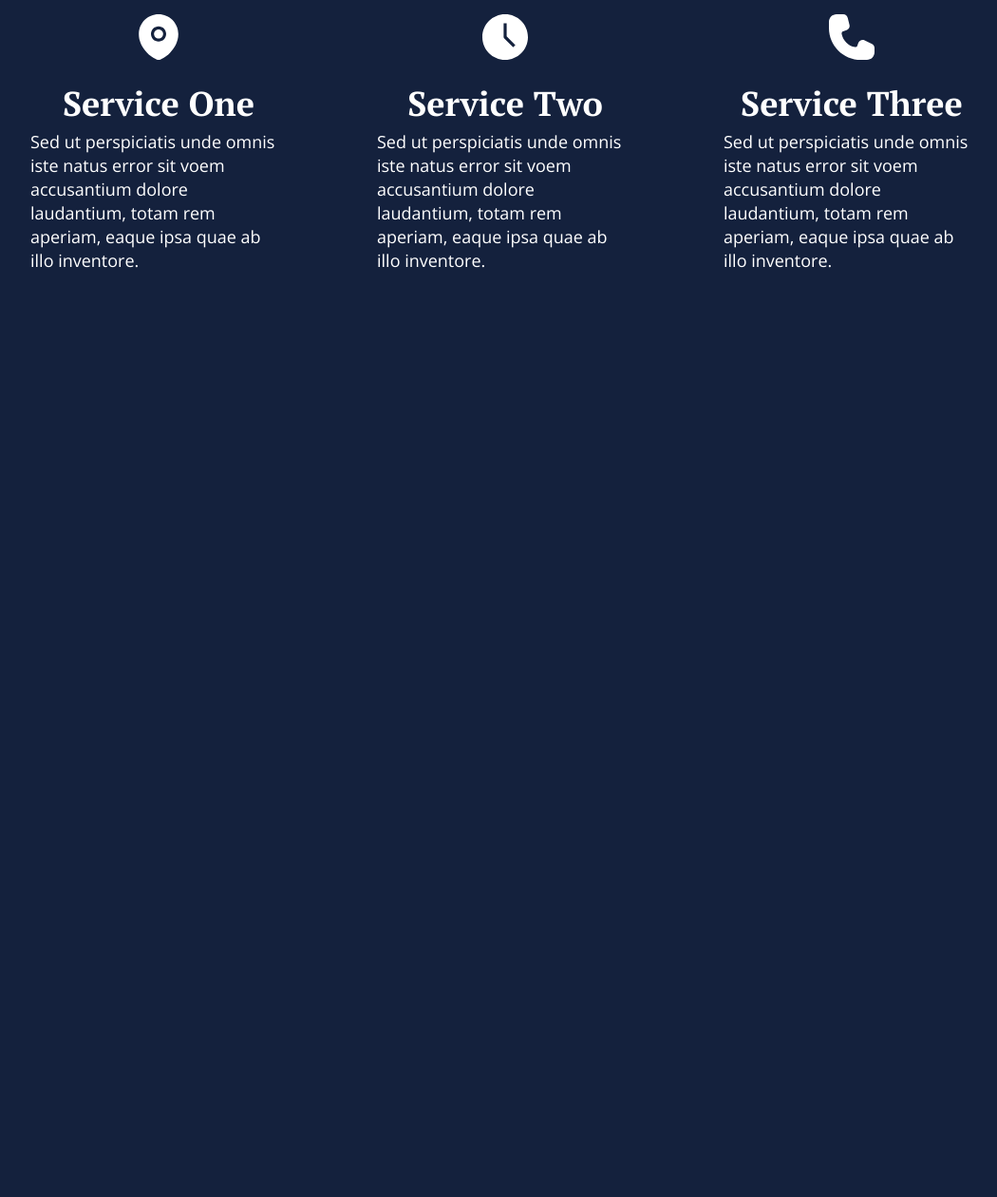
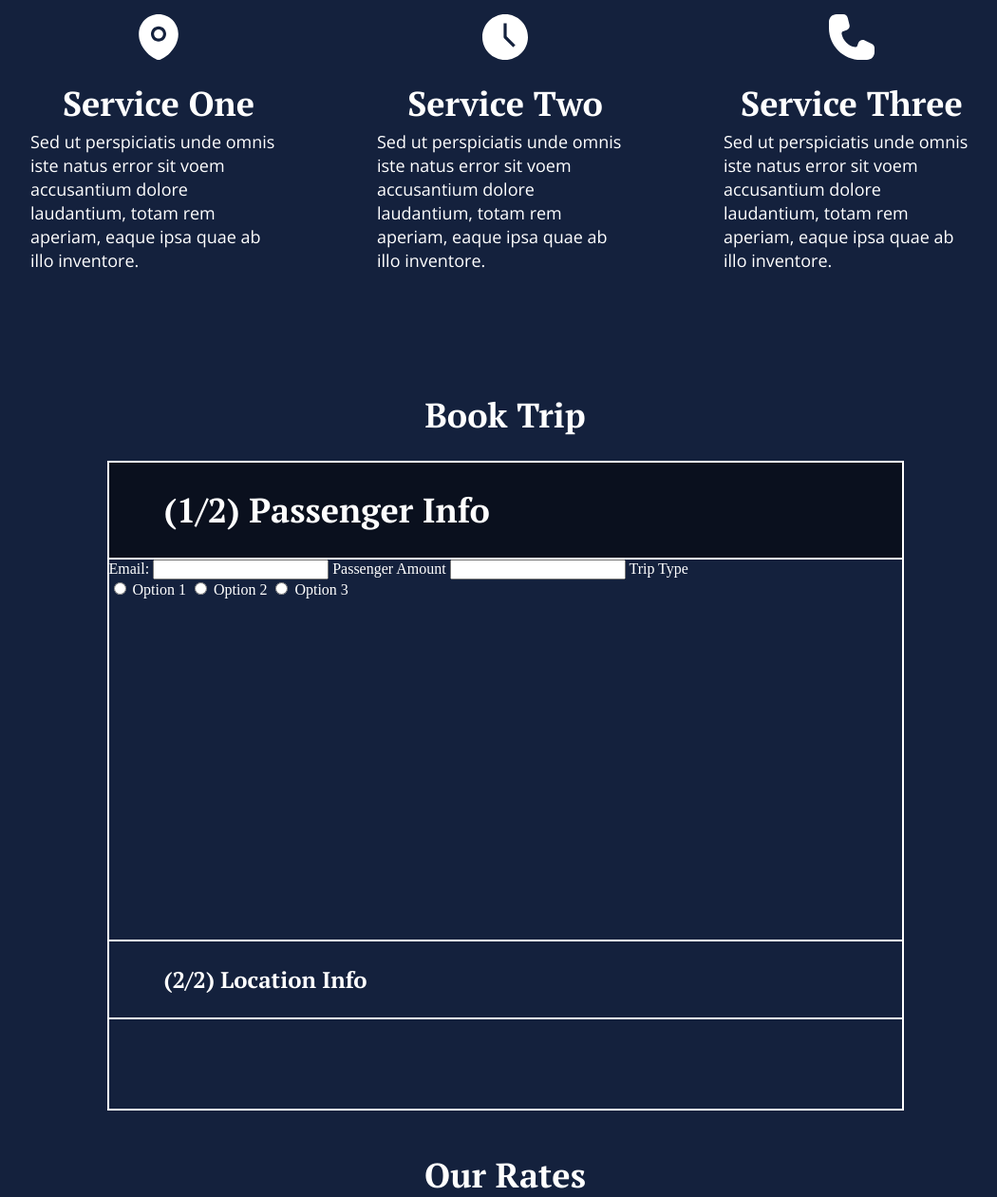
Before and after one commit to danialhasan/car-site, a plain HTML site: page index.html in a window 1280 px wide. Shown: the part 879-2139 px from the top of the page at 95% size, without its empty margins (108-1158 px from the left). Before the commit the page ends 1298 px from the top, so only its background shows below. Drawn offline with nearby package versions, Linux system fonts and the light colour scheme; a web font is replaced by a local one.

Commit message:
almost done desktop

```diff
--- a/index.html
+++ b/index.html
@@ -28,6 +28,9 @@
     <div class="main-image">
     </div>
     <h2 class="service_header">Our Services</h2>
+
+    <!-- div.service_item_container>div.service_item*3>div.service_item_icon_container>img.service_item_icon^^div.service_item_text_container>h2^p -->
+
     <div class="service_item_container">
         <div class="service_item">
             <div class="service_item_icon_container">
@@ -60,8 +63,34 @@
             </div>
         </div>
     </div>
-    <div id="form_container"></div>
+    <h2 class="form-header">Book Trip</h2>
+    <div id="form_container">
+        <div id="form_passenger_container" class="active">
+            <div class="form_passenger_header_container" >
+                <h2 class="active-header">(1/2) Passenger Info</h2>
+            </div>
+            <label for="email">Email:</label>
+            <input type="text" id="emailInput" name="email">
 
+            <label for="passengerAmount"> Passenger Amount</label>
+            <input type="text" id="passengerAmountInput" name="passengerAmount">
+
+            <label for="tripType">Trip Type</label>
+            <div class="form_option_container">
+                <input type="radio" id="option1" name="tripType">
+                <label for="option1">Option 1</label>
+                <input type="radio" id="option2" name="tripType">
+                <label for="option2">Option 2</label>
+                <input type="radio" id="option3" name="tripType">
+                <label for="option3">Option 3</label>
+            </div>
+        </div>
+        <div id="form_location_container">
+            <h2>(2/2) Location Info</h2>
+        </div>
+    </div>
+    <!-- form_container WORK IN PROGRESS -->
+    <div class="rates-header">Our Rates</div>
 </body>
 <script src="script.js"></script>
 
--- a/script.js
+++ b/script.js
@@ -0,0 +1,14 @@
+const formPassenger = document.getElementById("form_passenger_container");
+var x = 0;
+//toggle class 'active' on element when it is clicked
+// formPassenger.addEventListener("click", toggleClass(formPassenger, "active"));
+
+function toggleClass(element, className) {
+    if (x = 0) {
+        element.style.classList.add = className;
+        x += 1;
+    } else if (x == 1) {
+        element.style.classList.subtract = className;
+    }
+    console.log("bruh")
+}
--- a/style.css
+++ b/style.css
@@ -163,8 +163,6 @@ nav {
     flex-wrap: wrap;
     /* background-color: red; */
     /* border: 2px solid black; */
-
-
 }
 
 .service_item_icon_container {
@@ -201,3 +199,81 @@ nav {
 .service_item_icon {
     margin-top: 12px;
 }
+
+.form-header {
+    font-size: 36px;
+    font-family: 'PT Serif', sans-serif;
+    color: white;
+    font-weight: bold;
+    text-align: center;
+}
+
+#form_container {
+    width: 835px;
+    height: 680px;
+    margin: 30px auto 0px auto;
+    border: 2px white solid;
+}
+
+#form_passenger_container,
+#form_location_container {
+    min-height: 80px;
+    /* height: auto; */
+    width: 100%;
+    color: white;
+}
+
+
+#form_passenger_container {
+    border-bottom: 2px white solid;
+}
+
+
+#form_location_container h2 {
+    font-family: 'PT Serif', sans-serif;
+
+}
+
+.form_passenger_header_container {
+    font-weight: bold;
+    line-height: 100px;
+    padding-left: 58px;
+    font-family: 'PT Serif', sans-serif;
+    border-bottom: 2px solid white;
+    background-color: rgba(0, 0, 0, 0.5);
+
+}
+
+.form_passenger_header_container h2 {
+    font-size: 24px;
+}
+
+.active-header {
+    font-size: 36px !important;
+}
+
+#form_location_container {
+    border-bottom: 2px white solid;
+    /* supposed to be border-top */
+}
+
+#form_location_container h2 {
+    font-size: 24px;
+    font-weight: bold;
+    line-height: 80px;
+    padding-left: 58px;
+}
+
+.active {
+    height: 502px !important;
+}
+
+.rates-header {
+    font-size: 36px;
+    font-family: 'PT Serif',
+        sans-serif;
+    color: white;
+    font-weight: bold;
+    text-align: center;
+    margin-top: 50px;
+}
```
Also changed, not shown: 1 other file.
